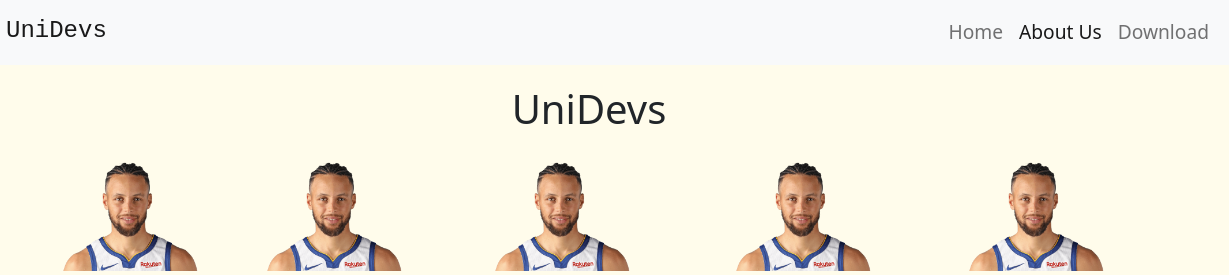
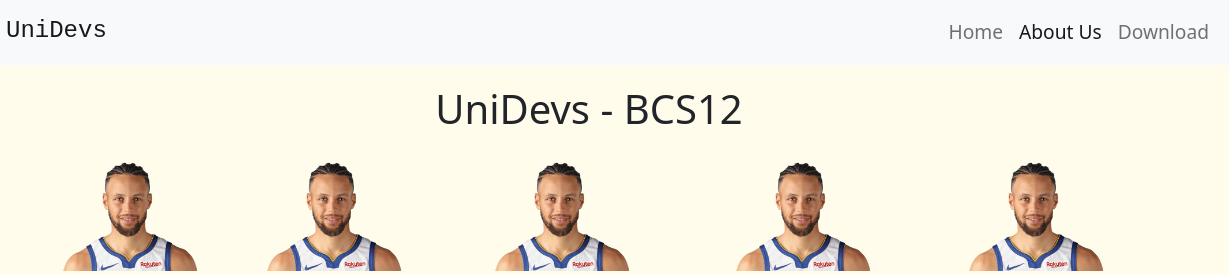
Before and after one commit to christian-darvs/Final-Output, a plain HTML site: page aboutus.html in a window 1280 px wide. Shown: the top 275 px of the page, 51-1280 px from the left. Drawn offline with nearby package versions, Linux system fonts and the light colour scheme.

```diff
--- a/aboutus.html
+++ b/aboutus.html
@@ -40,7 +40,7 @@
         </div>
     </nav>
 
-    <h1>UniDevs</h1>
+    <h1>UniDevs - BCS12</h1>
      <figure>
         <img src="stfen-braids.png" alt="" width="150">
         <figcaption>Yuri Brown</figcaption>
```
